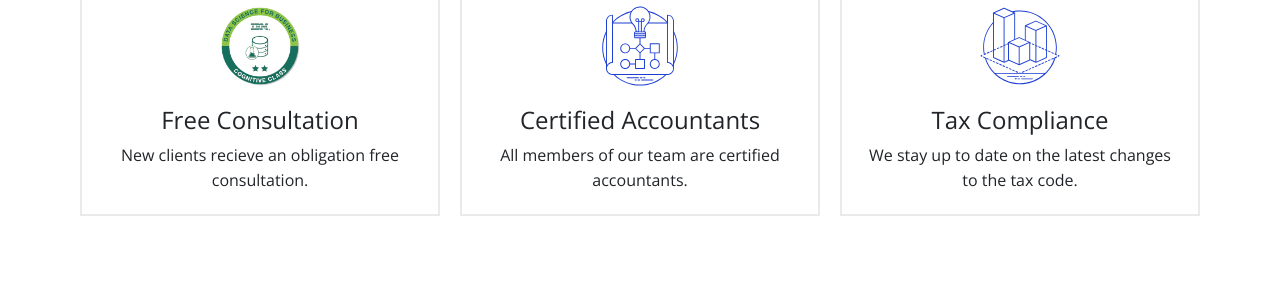
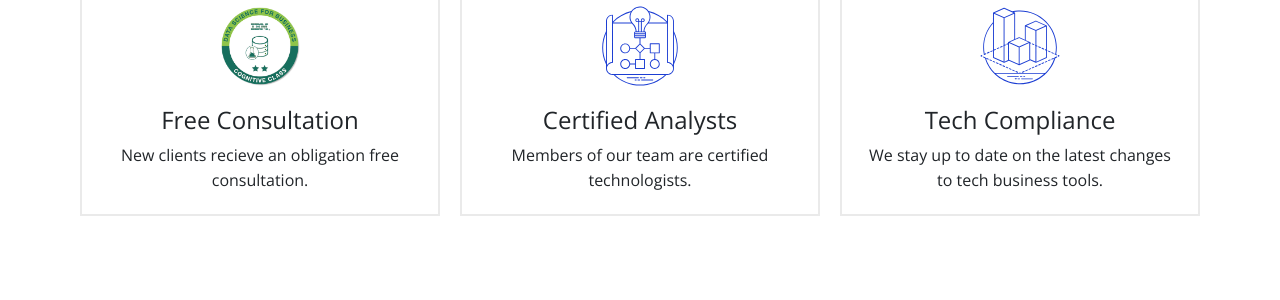
Before and after one commit to SRFAnalytics/srfanalytics.github.io, a Jekyll site: the page built from index.html, in a window 1280 px wide. Shown: the part 1100-1400 px from the top of the page. Built offline with Jekyll 4.4.1, drawn with Linux system fonts in a browser that asks for light colours.

Commit message:
Update features.json

```diff
--- a/_data/features.json
+++ b/_data/features.json
@@ -5,13 +5,13 @@
     "image": "images/features/data-science-for-business.png"
   },
   {
-    "title": "Certified Accountants",
-    "description": "All members of our team are certified accountants.",
+    "title": "Certified Analysts",
+    "description": "Members of our team are certified technologists.",
     "image": "images/features/noun_The Process_1885341.svg"
   },
   {
-    "title": "Tax Compliance",
-    "description": "We stay up to date on the latest changes to the tax code.",
+    "title": "Tech Compliance",
+    "description": "We stay up to date on the latest changes to tech business tools.",
     "image": "images/features/noun_3d modeling_1885342.svg"
   }
 ]
```
